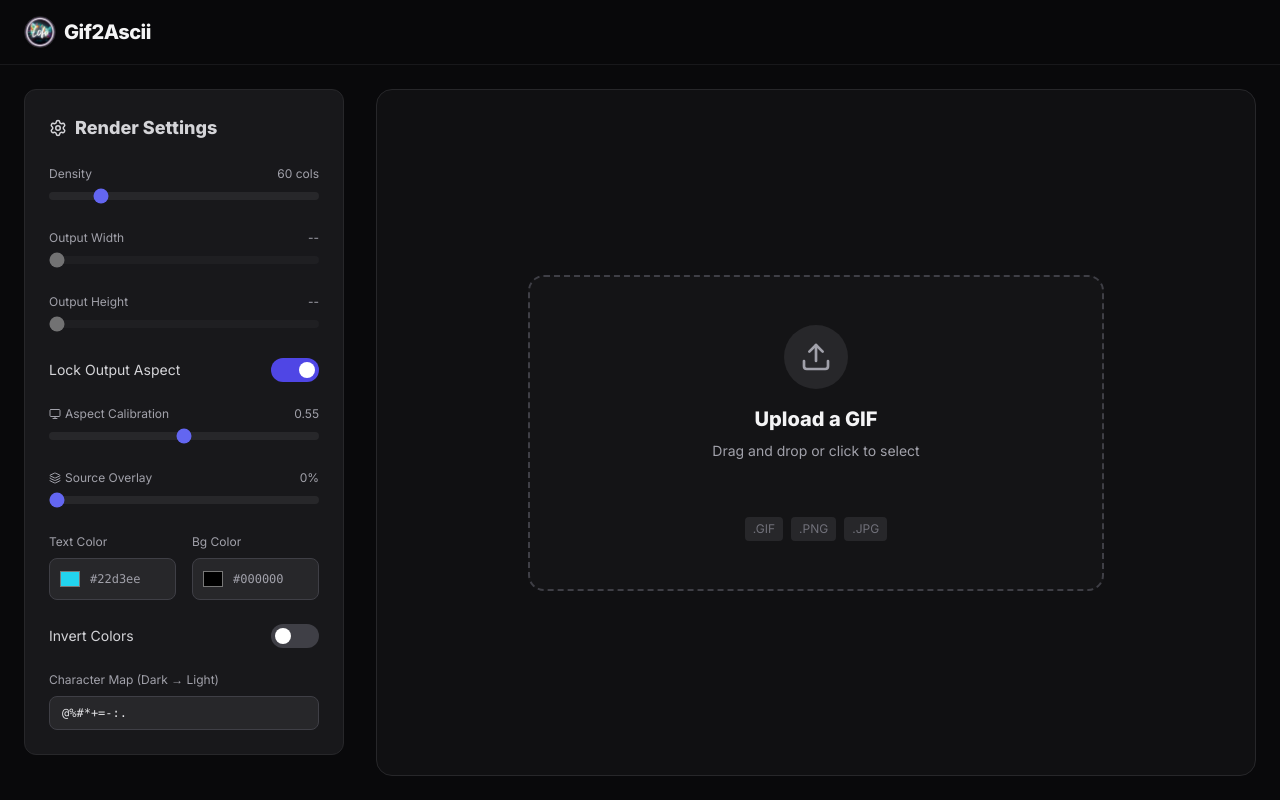
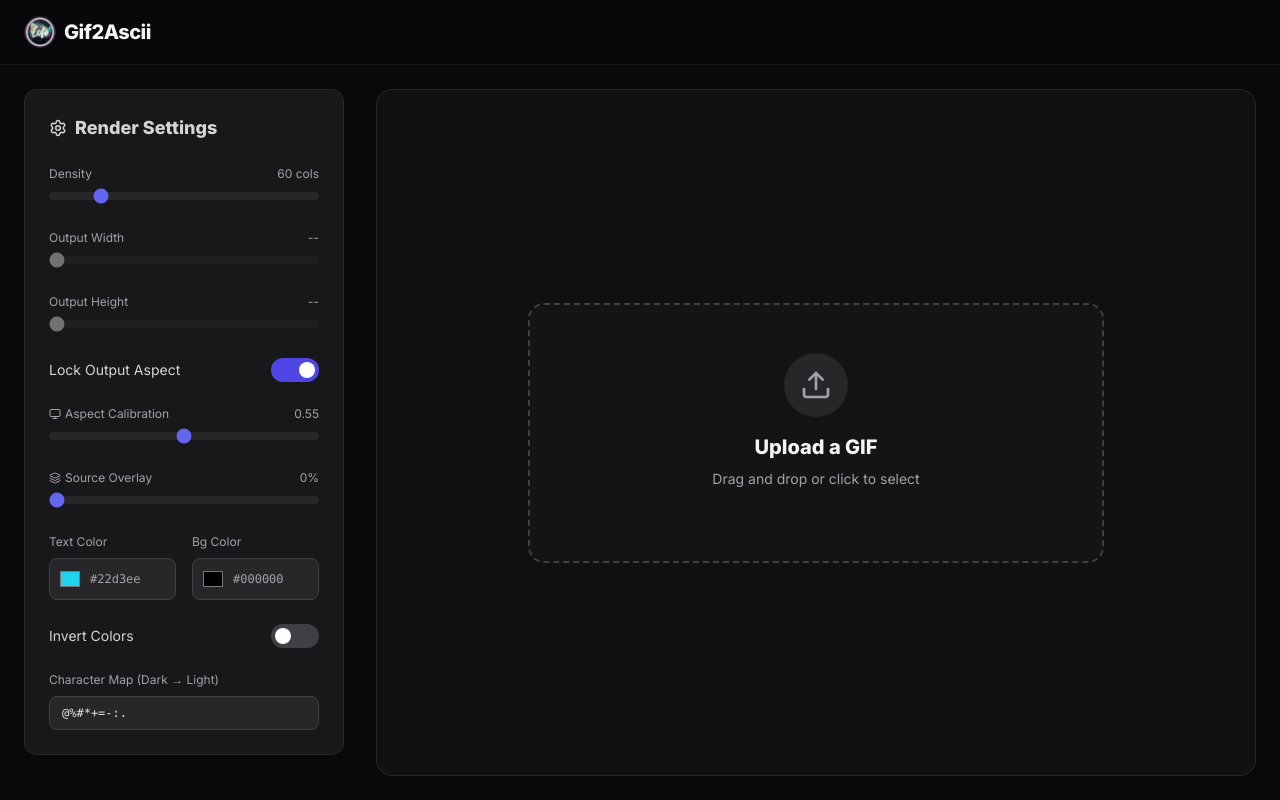
Before and after one commit to latentfidelity/gif2ascii, a React (Vite) app: page / in a window 1280 px wide. Built offline with nearby package versions, Linux system fonts and the light colour scheme.

Commit message:
Remove file type badges

```diff
--- a/components/FileUpload.tsx
+++ b/components/FileUpload.tsx
@@ -78,11 +78,6 @@ const FileUpload: React.FC<FileUploadProps> = ({ onFileSelect }) => {
         </div>
       )}
 
-      <div className="mt-8 flex gap-2 text-xs text-zinc-500">
-        <span className="bg-zinc-800 px-2 py-1 rounded">.GIF</span>
-        <span className="bg-zinc-800 px-2 py-1 rounded">.PNG</span>
-        <span className="bg-zinc-800 px-2 py-1 rounded">.JPG</span>
-      </div>
     </div>
   );
 };
```
